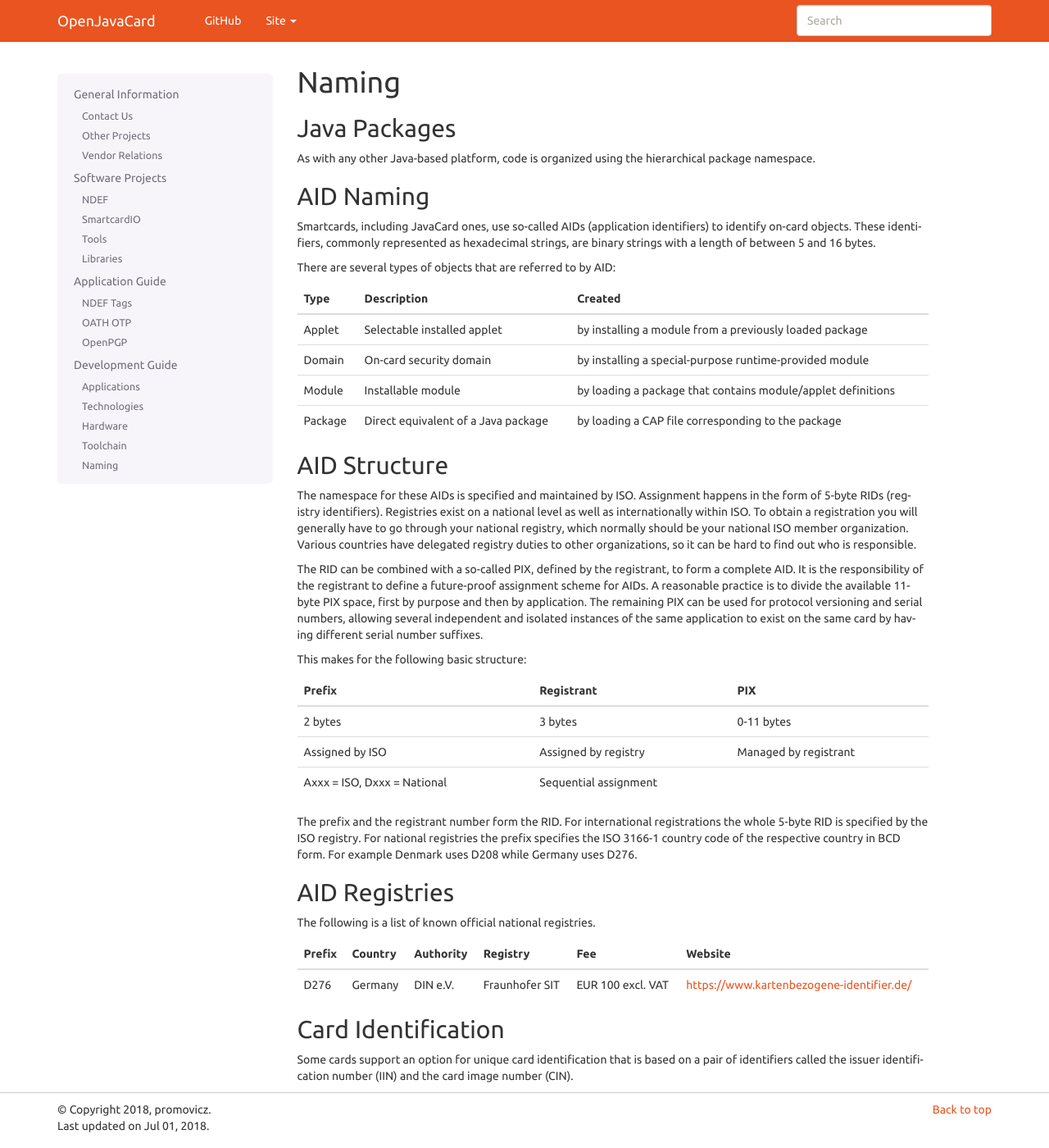
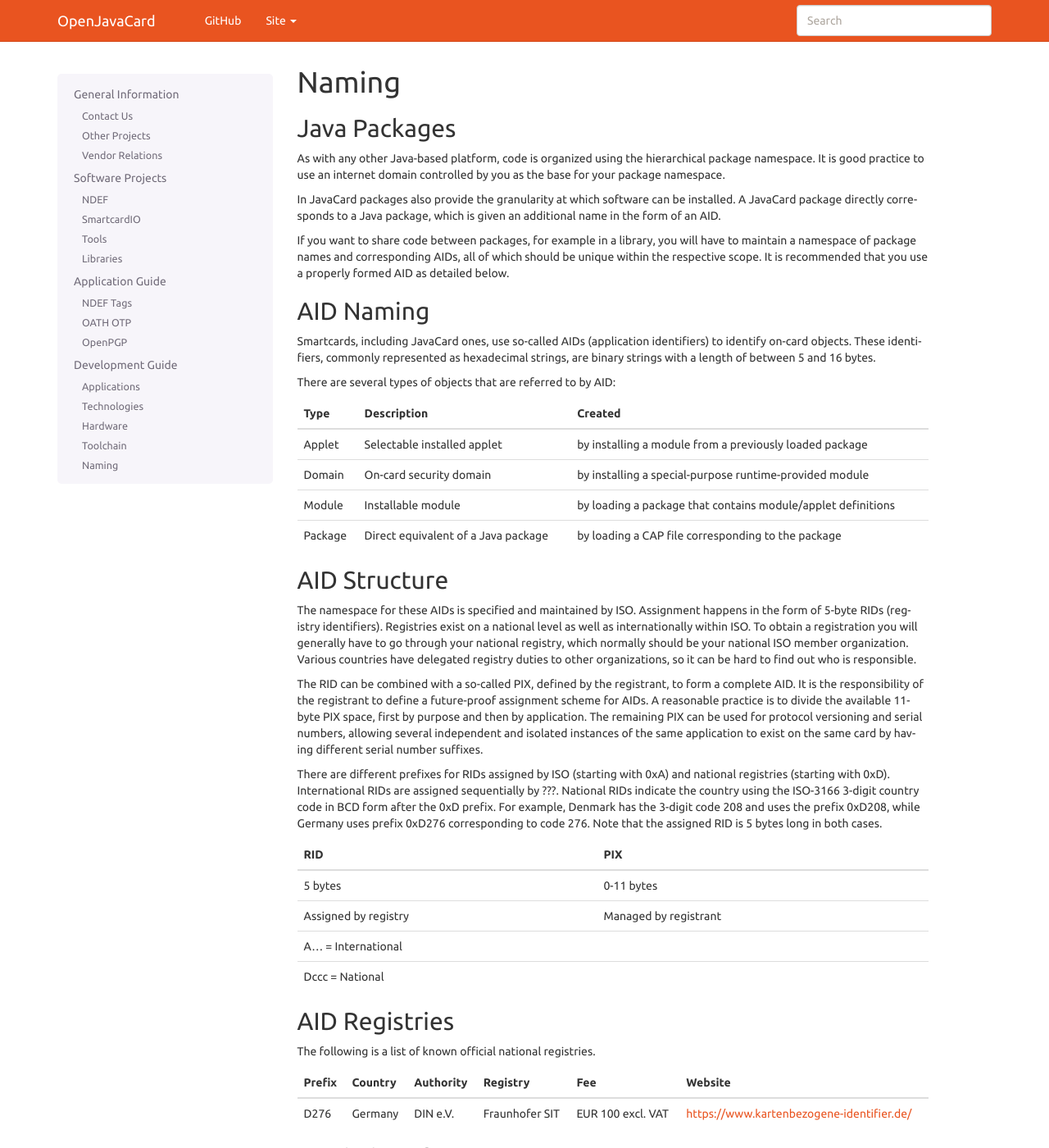
Before and after one commit to OpenJavaCard/openjavacard-site, a Sphinx documentation site: the page built from source/devguide/naming.rst, in a window 1280 px wide and 1400 px high. Shown: the whole window at 82% size. Built offline with Sphinx 7.4.7, drawn with Linux system fonts in a browser that asks for light colours.

Commit message:
Updates about naming

```diff
--- a/source/devguide/naming.rst
+++ b/source/devguide/naming.rst
@@ -4,7 +4,11 @@
 Java Packages
 -------------
 
-As with any other Java-based platform, code is organized using the hierarchical package namespace.
+As with any other Java-based platform, code is organized using the hierarchical package namespace. It is good practice to use an internet domain controlled by you as the base for your package namespace.
+
+In JavaCard packages also provide the granularity at which software can be installed. A JavaCard package directly corresponds to a Java package, which is given an additional name in the form of an AID.
+
+If you want to share code between packages, for example in a library, you will have to maintain a namespace of package names and corresponding AIDs, all of which should be unique within the respective scope. It is recommended that you use a properly formed AID as detailed below.
 
 AID Naming
 ----------
@@ -29,17 +33,16 @@
 
 The RID can be combined with a so-called PIX, defined by the registrant, to form a complete AID. It is the responsibility of the registrant to define a future-proof assignment scheme for AIDs. A reasonable practice is to divide the available 11-byte PIX space, first by purpose and then by application. The remaining PIX can be used for protocol versioning and serial numbers, allowing several independent and isolated instances of the same application to exist on the same card by having different serial number suffixes.
 
-This makes for the following basic structure:
+There are different prefixes for RIDs assigned by ISO (starting with 0xA) and national registries (starting with 0xD). International RIDs are assigned sequentially by ???. National RIDs indicate the country using the ISO-3166 3-digit country code in BCD form after the 0xD prefix. For example, Denmark has the 3-digit code 208 and uses the prefix 0xD208, while Germany uses prefix 0xD276 corresponding to code 276. Note that the assigned RID is 5 bytes long in both cases.
 
-=========================== ===================== =====================
-Prefix                      Registrant            PIX
-=========================== ===================== =====================
-2 bytes                     3 bytes               0-11 bytes
-Assigned by ISO             Assigned by registry  Managed by registrant
-Axxx = ISO, Dxxx = National Sequential assignment
-=========================== ===================== =====================
-
-The prefix and the registrant number form the RID. For international registrations the whole 5-byte RID is specified by the ISO registry. For national registries the prefix specifies the ISO 3166-1 country code of the respective country in BCD form. For example Denmark uses D208 while Germany uses D276.
+=========================== =====================
+RID                         PIX
+=========================== =====================
+5 bytes                     0-11 bytes
+Assigned by registry        Managed by registrant
+A... = International
+Dccc = National
+=========================== =====================
 
 AID Registries
 --------------
```
